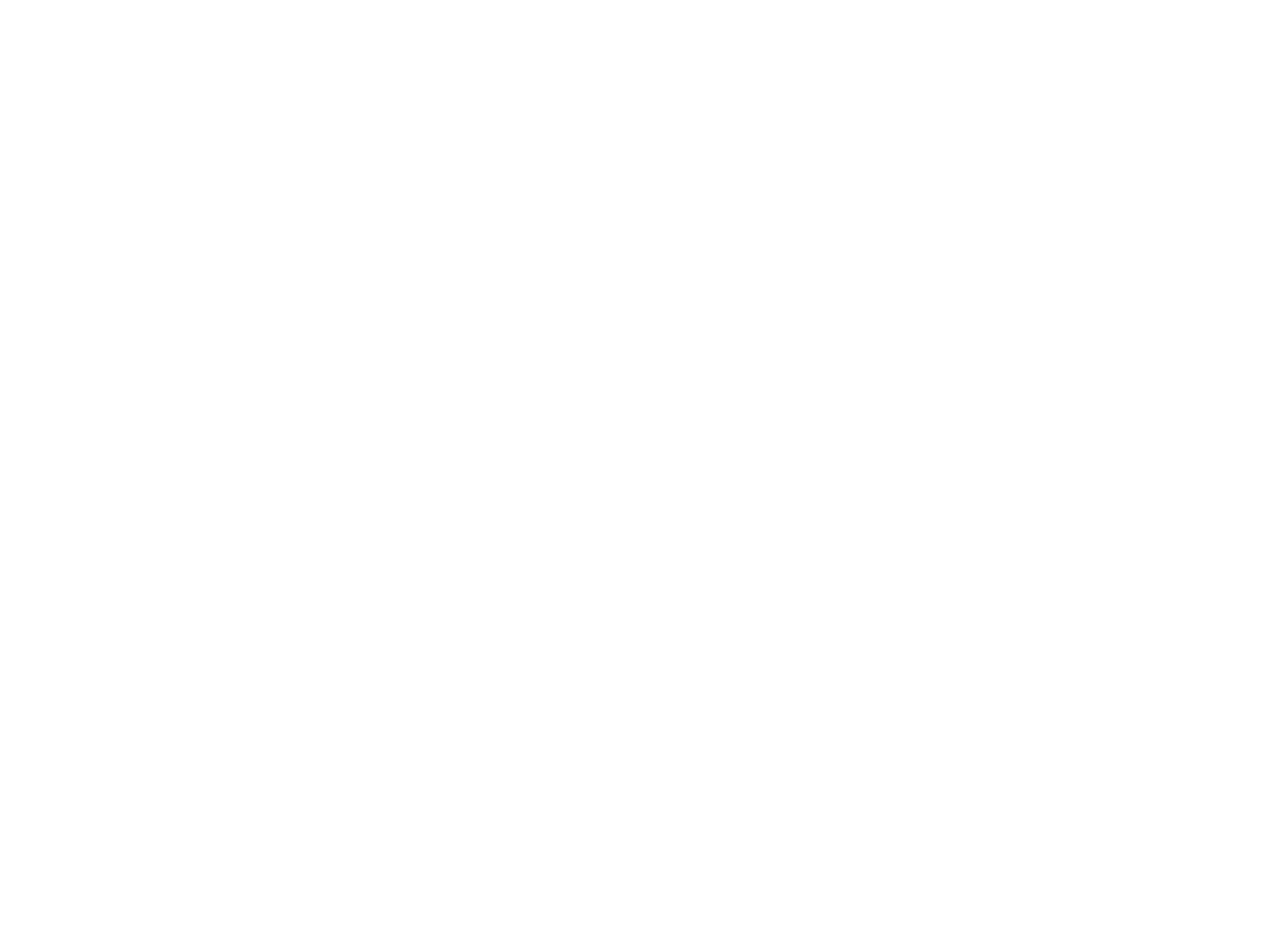
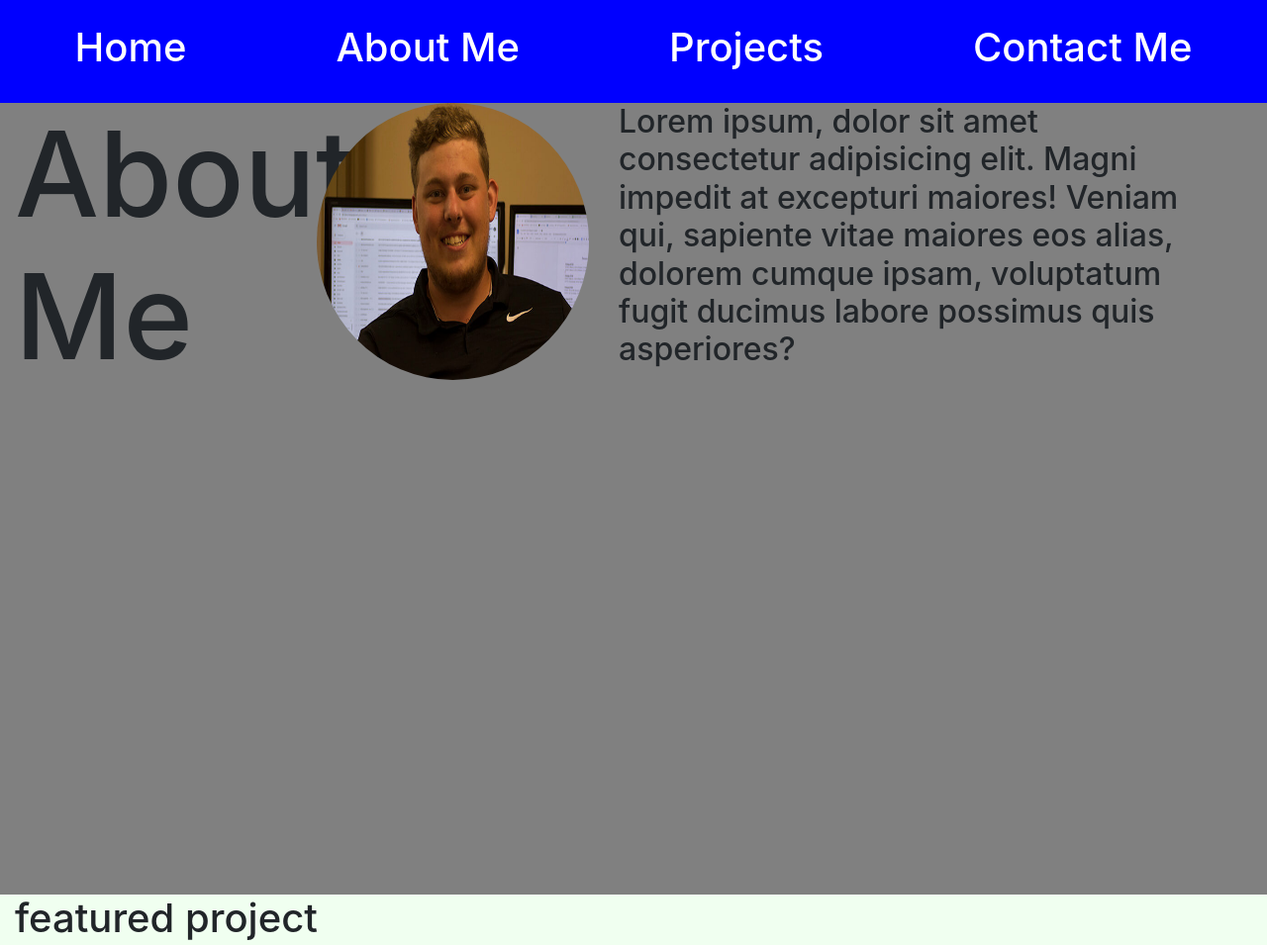
Before and after one commit to BTDubbzzz/Professional-Portfolio, a plain HTML site: page index.html in a window 1280 px wide. Shown: the top 955 px of the page at 99% size. Before the commit the page ends 800 px from the top, so only its background shows below. Drawn offline with nearby package versions, Linux system fonts and the light colour scheme.

Commit message:
created basic page layout/style

```diff
--- a/assets/css/style.css
+++ b/assets/css/style.css
@@ -0,0 +1,47 @@
+header {
+	background-color: blue;
+	display: flex;
+	flex-direction: row;
+	justify-content: space-around;
+	padding-top: 3vh;
+	padding-bottom: 3vh;
+}
+
+footer {
+	background-color: rgb(22, 20, 20);
+	height: 40vh;
+}
+
+.header-items {
+	color: white;
+}
+
+#about-me {
+	background-color: grey;
+	height: 100vh;
+}
+
+#about-me-title {
+	font-size: 15vh;
+}
+
+#avatar {
+	height: 35vh;
+	width: 30vh;
+	border-radius: 100%;
+}
+
+#featured-project {
+	background-color: honeydew;
+	height: 100vh;
+}
+
+#other-projects {
+	background-color: hotpink;
+	height: 100vh;
+}
+
+#contact-me {
+	background-color: black;
+	height: 60vh;
+}
--- a/assets/js/script.js
+++ b/assets/js/script.js
@@ -0,0 +1,3 @@
+// var aboutMeTitle = document.getElementById('about-me-title');
+// let aboutMeString = `About          Me`;
+// aboutMeTitle.textContent = aboutMeString;
--- a/index.html
+++ b/index.html
@@ -4,10 +4,54 @@
 		<meta charset="UTF-8" />
 		<meta http-equiv="X-UA-Compatible" content="IE=edge" />
 		<meta name="viewport" content="width=device-width, initial-scale=1.0" />
+		<link
+			rel="stylesheet"
+			href="https://cdn.jsdelivr.net/npm/bootstrap@4.6.0/dist/css/bootstrap.min.css"
+			integrity="sha384-B0vP5xmATw1+K9KRQjQERJvTumQW0nPEzvF6L/Z6nronJ3oUOFUFpCjEUQouq2+l"
+			crossorigin="anonymous"
+		/>
 		<link rel="stylesheet" href="./assets/css/style.css" />
 		<title>Document</title>
 	</head>
 	<body>
+		<header>
+			<h1 class="header-items">Home</h1>
+			<h1 class="header-items">About Me</h1>
+			<h1 class="header-items">Projects</h1>
+			<h1 class="header-items">Contact Me</h1>
+		</header>
+		<section class="container-fluid" id="about-me">
+			<div class="row">
+				<div class="col-6 row">
+					<h1 class="col-6" id="about-me-title">About Me</h1>
+					<img
+						id="avatar"
+						class="col-6"
+						src="./assets/images/BlakeWright.jpg"
+						alt=""
+					/>
+				</div>
+				<div class="col-6">
+					<h2>
+						Lorem ipsum, dolor sit amet consectetur adipisicing elit. Magni impedit at
+						excepturi maiores! Veniam qui, sapiente vitae maiores eos alias, dolorem
+						cumque ipsam, voluptatum fugit ducimus labore possimus quis asperiores?
+					</h2>
+				</div>
+			</div>
+		</section>
+		<section class="container-fluid" id="featured-project">
+			<h1>featured project</h1>
+		</section>
+		<section class="container-fluid" id="other-projects">
+			<h1>other Projects</h1>
+		</section>
+		<section id="contact-me" class="container-fluid">
+			<h1>contact me</h1>
+		</section>
+		<footer>
+			<h1>footer</h1>
+		</footer>
 		<script src="./assets/js/script.js"></script>
 	</body>
 </html>
```
Also changed, not shown: assets/images/BlakeWright.jpg (added).
